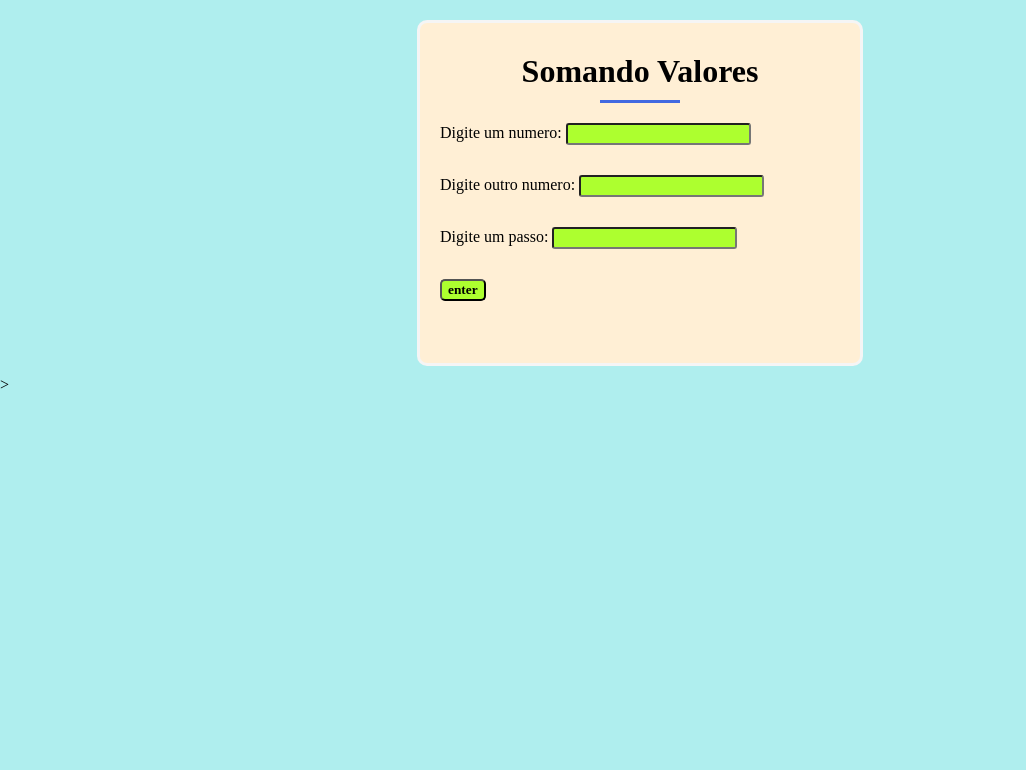
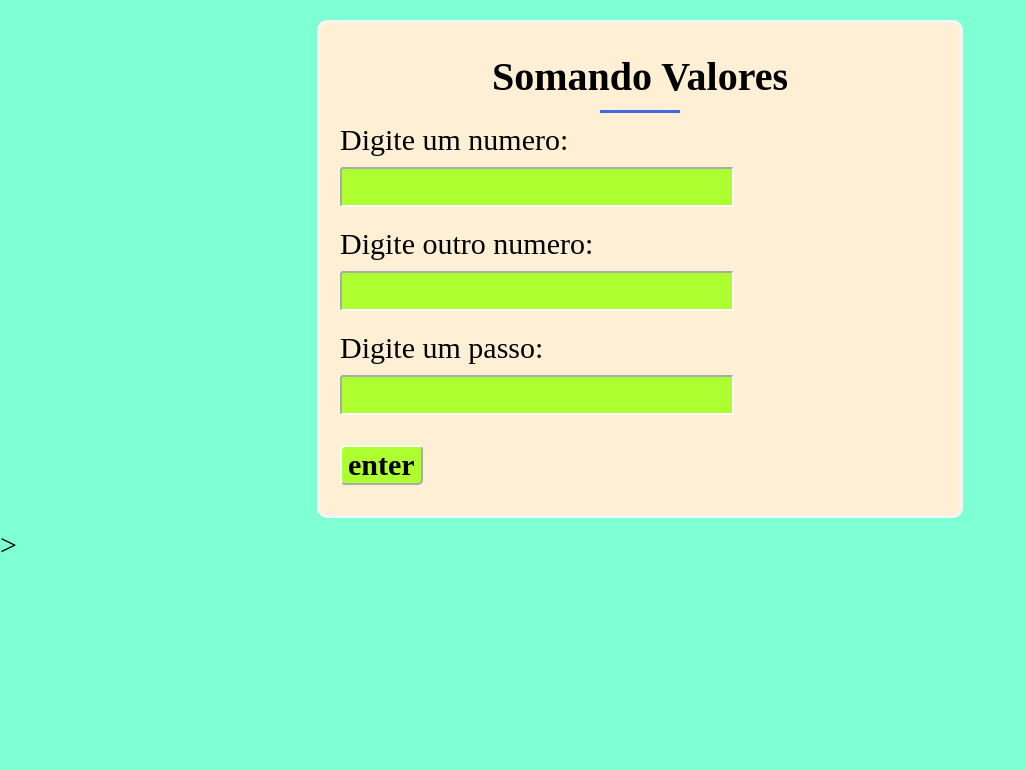
Before and after one commit to edsonbmj/numbpassnumb, a plain HTML site: page index.html in a window 1280 px wide. Shown: the whole page, without its empty margins (0-1026 px from the left). Drawn offline with Linux system fonts and the light colour scheme.

Commit message:
Update style.css

```diff
--- a/style.css
+++ b/style.css
@@ -1,20 +1,23 @@
 *{
   margin: 10px auto;
   padding: 10px auto;
+  font-size: 30px;
 }
 body{
-  background-color: paleturquoise;
+  background-color: aquamarine;
 }
 input{
   font-family: JetBrains Mono;
   background-color: greenyellow;
   font-weight: bolder;
   border-radius: 3px;
+  border-color: white;
+  color: black;
 }
 .container{
   padding: 20px;
-  width: 400px;
-  height: 300px;
+  max-width: 600px;
+  min-height: 400px;
   background-color: papayawhip;
   border-radius: 10px;
   border-style: solid;
@@ -23,6 +26,8 @@ input{
 .container h1{
   font-family: JetBrains Mono;
   text-align: center;
+  font-size: 40px;
+  color: black;
 }
 .container h1:after{
   content: "";
@@ -40,16 +45,17 @@ input{
   text-align: center;
   background-color: greenyellow;
   border-radius: 5px;
+  border-color: white;
 }
 .container #butao:hover{
   background-color: royalblue;
-  transition: .3s;
+  transition: .6s;
+  border-color: white;
 }
 #resp{
   text-align: center;
-  margin: 10px; auto;
+  margin: 5px; auto;
   min-height: 200px;
   font-family: JetBrains Mono;
   color: black;
-  font-size: 20px;
 }
```
